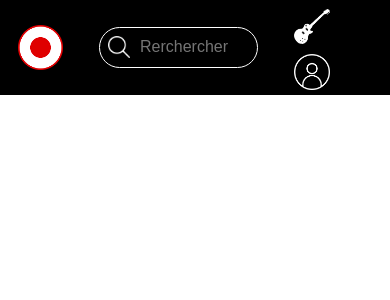
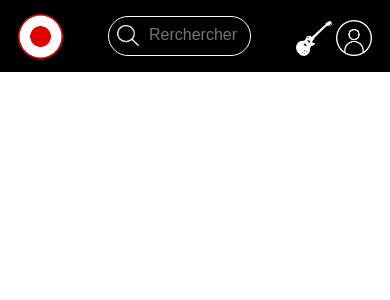
Before and after one commit to recording-red/recording.red, a Vue app: page / in a window 390 px wide. Shown: the top 300 px of the page. Built offline with nearby package versions, Linux system fonts and the light colour scheme.

Commit message:
responsive design

```diff
--- a/src/components/navbar/NavBar.vue
+++ b/src/components/navbar/NavBar.vue
@@ -4,12 +4,12 @@
   <div class="navbar">
     <div class="navbar-item">
       <Logo class="logo" />
-      <SmallLogo class="small-logo"/>
+      <SmallLogo class="small-logo" />
     </div>
-    <div class="navbar-item navbar-item-shrink"><Search class="search"/></div>
+    <div class="navbar-item navbar-item-shrink"><Search class="search" /></div>
     <div class="navbar-item padding-top">
-      <InstrumentIcon class="padding-right" />
-      <UserIcon />
+      <InstrumentIcon class="instrument-icon padding-right" />
+      <UserIcon class="user-icon" />
     </div>
   </div>
 </template>
@@ -38,7 +38,7 @@
 }
 
 .padding-right {
-  padding-right: 0.5em;
+  padding-right: 0.2em;
 }
 
 .padding-top {
@@ -60,10 +60,15 @@
     max-width: 2.5em;
   }
   .search {
-      max-width: 30vw;
+    max-width: 26vw;
+  }
+  .instrument-icon {
+    max-width: 2em;
+  }
+  .user-icon {
+    max-width: 2em;
   }
 }
-
 </style>
 
 <script lang="ts">
```
Lines whose indentation alone changed are shown as unchanged.
